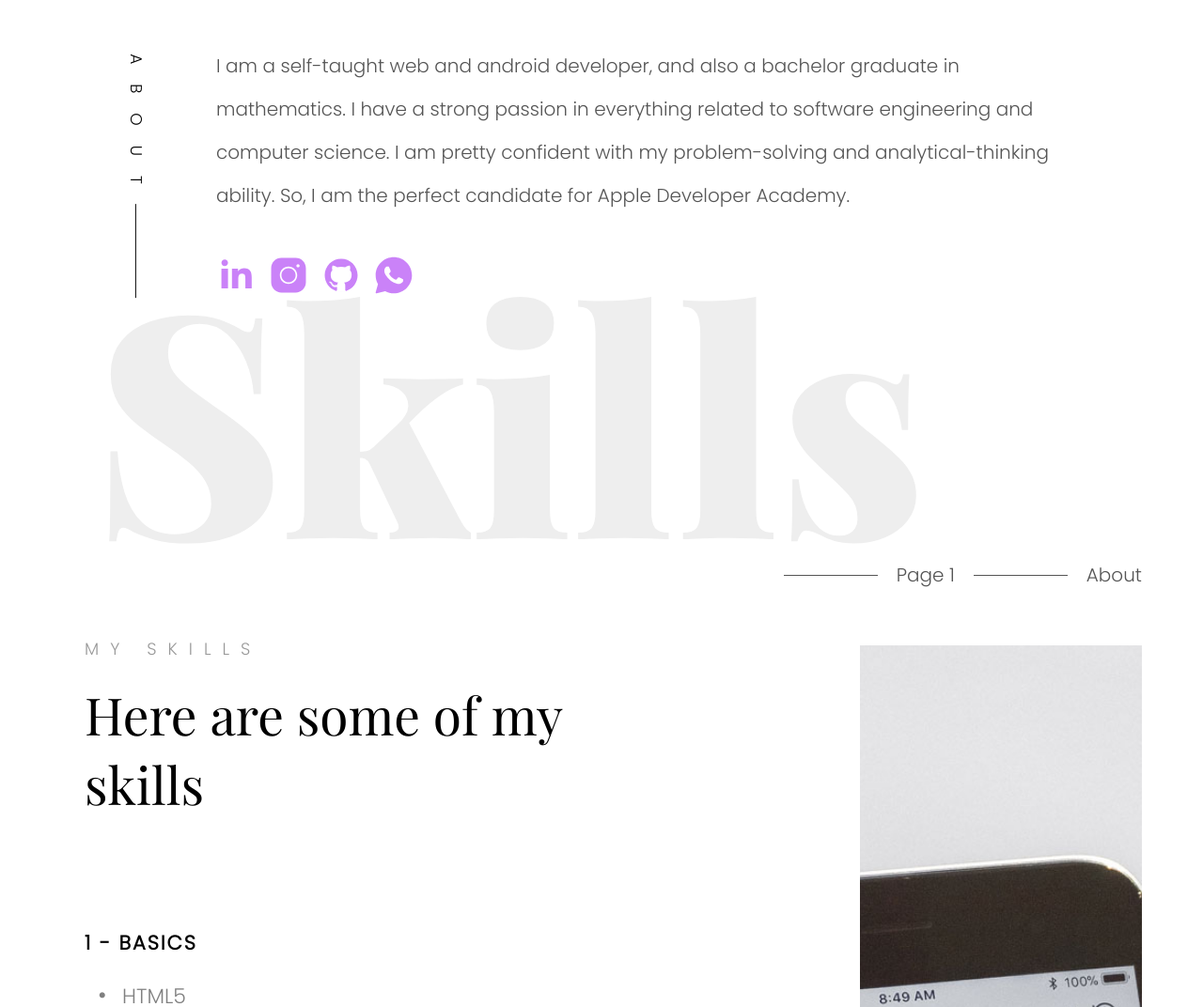
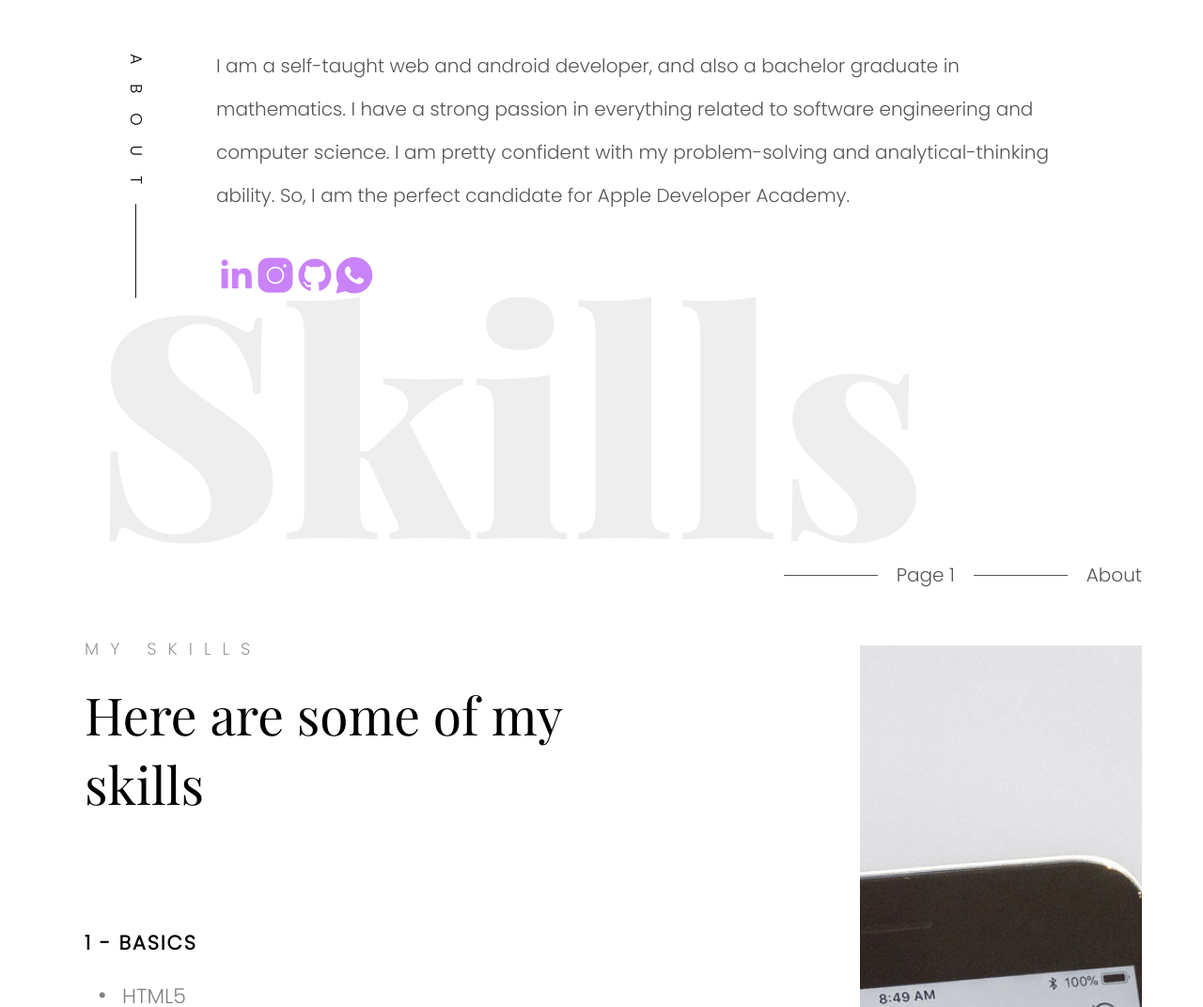
Before and after one commit to azzamt11/azzamnpfada, a plain HTML site: page index.html in a window 1280 px wide. Shown: the part 1083-2155 px from the top of the page at 94% size. Drawn offline with nearby package versions, Linux system fonts and the light colour scheme.

Commit message:
Big-Fixing

```diff
--- a/index.html
+++ b/index.html
@@ -404,7 +404,7 @@
             top: 1355px;
             left: 230px;
             height: 50px;
-            width: 210px;
+            width: 168px;
             text-decoration: none;
             display: flex;
             flex-direction: row;
```
